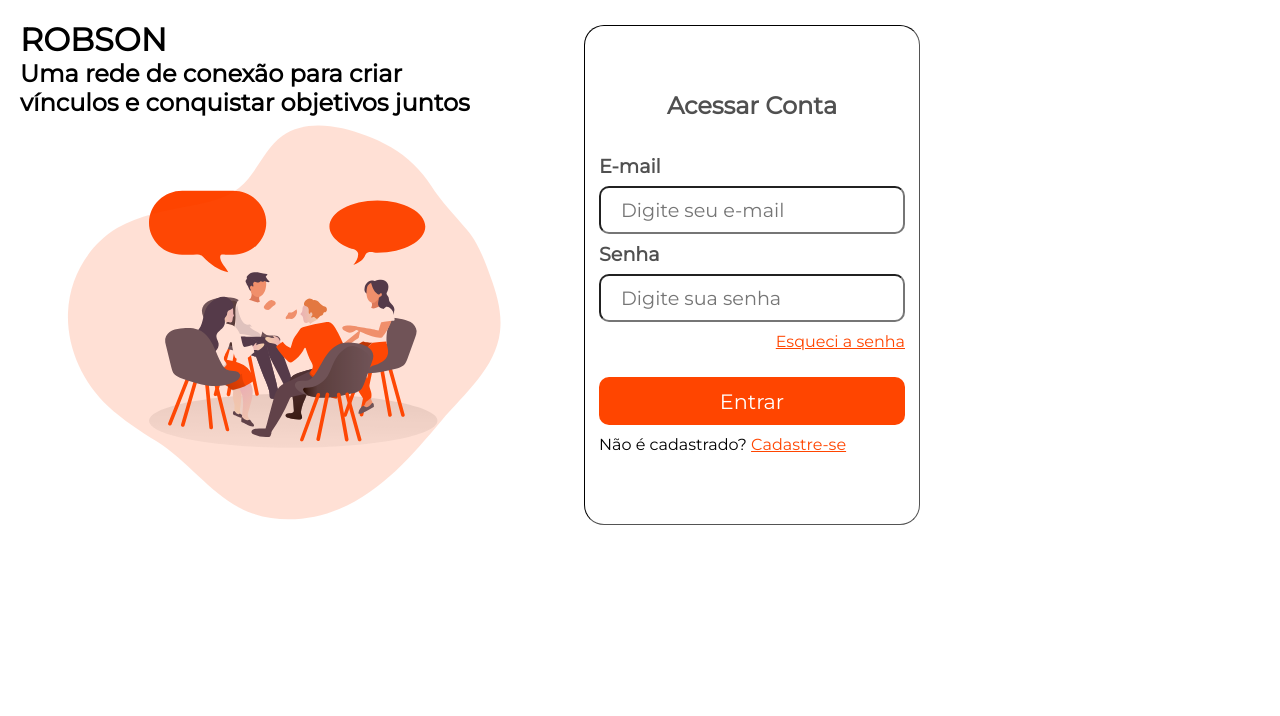
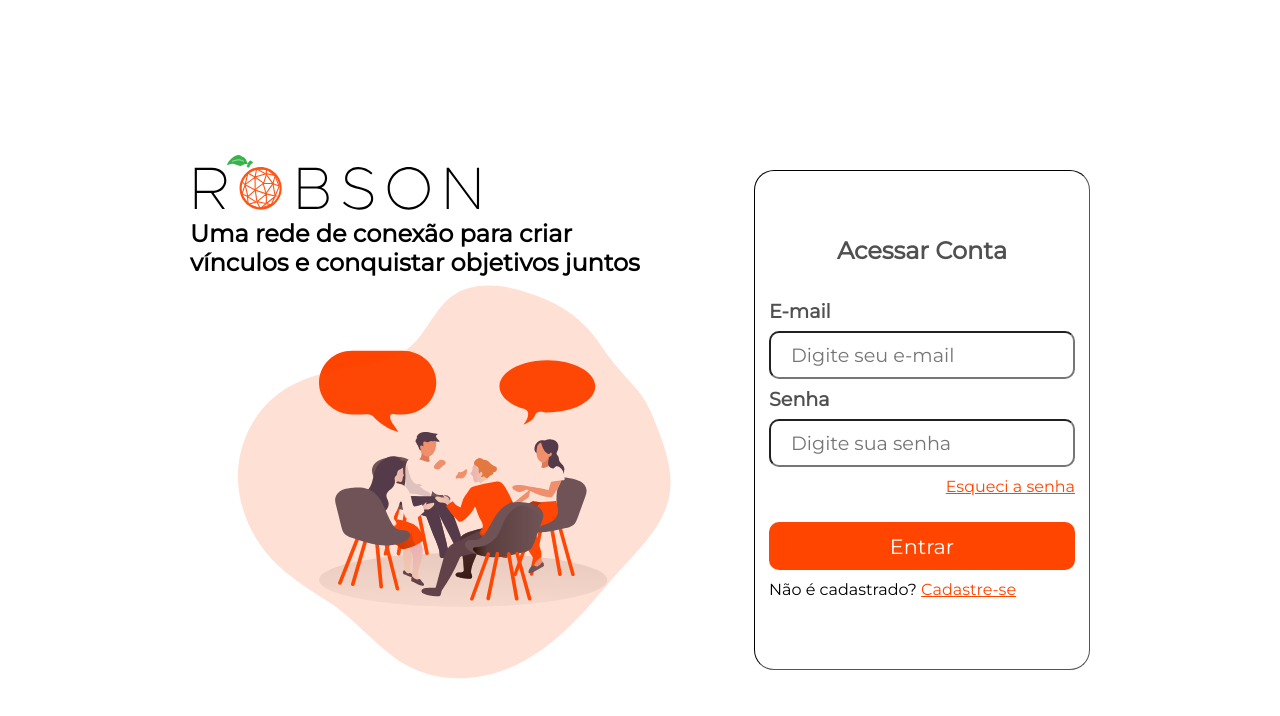
Before and after one commit to FcamaraSquad12/ProjetoSquad12, a React (Create React App) app in the folder frontend/: page / in a window 1280 px wide. Shown: the top 716 px of the page. Built offline with nearby package versions, Linux system fonts and the light colour scheme.

Commit message:
Centralizando a tela de Login + correções

```diff
--- a/frontend/src/components/User/Login/Login.css
+++ b/frontend/src/components/User/Login/Login.css
@@ -1,14 +1,23 @@
+#root {
+  justify-content: center;
+}
+
 .container{
   display: flex;
   justify-content: center;
   align-items: center;
-  height: auto;
+  height: 100vh;
   width: 900px;
+  margin: 0 auto;
 }
 /* .logo-container {
 
 } */
 
+#Robson-logo {
+  width: 300px;
+  height: 64px;
+}
 
 
 .logo-container img {
--- a/frontend/src/components/User/Login/Login.jsx
+++ b/frontend/src/components/User/Login/Login.jsx
@@ -4,6 +4,7 @@ import { useHistory } from 'react-router-dom'
 import StoreContext from 'components/Store/Context';
 import UIButton from 'components/UI/Button/Button';
 import ImgMain from '../../../assets/svg/img-login.svg'
+import RobsonLogo from './Group7.svg'
 
 import './Login.css';
 
@@ -74,7 +75,7 @@ const UserLogin = () => {
   return (
     <div className="container">
       <div className="logo-container">
-        <h1>ROBSON</h1>
+        <img id="Robson-logo" src= {RobsonLogo} alt="" />
         <h2>Uma rede de conexão para criar</h2>
         <h2>vínculos e conquistar objetivos juntos</h2>
         <img src={ImgMain} alt="" />
```
Also changed, not shown: frontend/src/components/User/Login/Group7.svg (added), frontend/src/index.css (line endings or trailing spaces).
